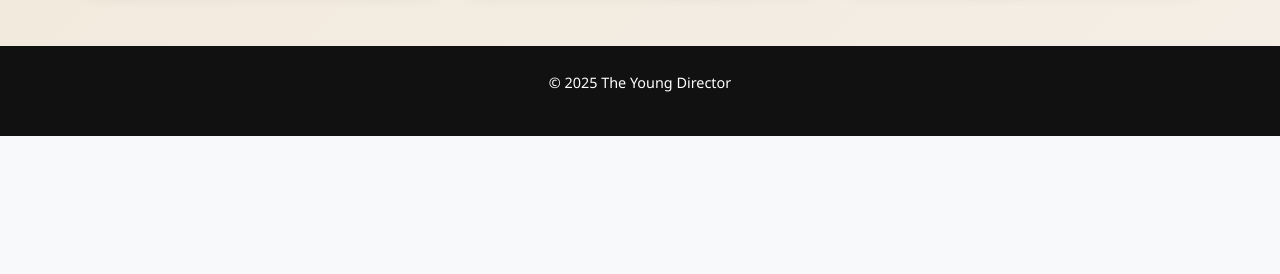
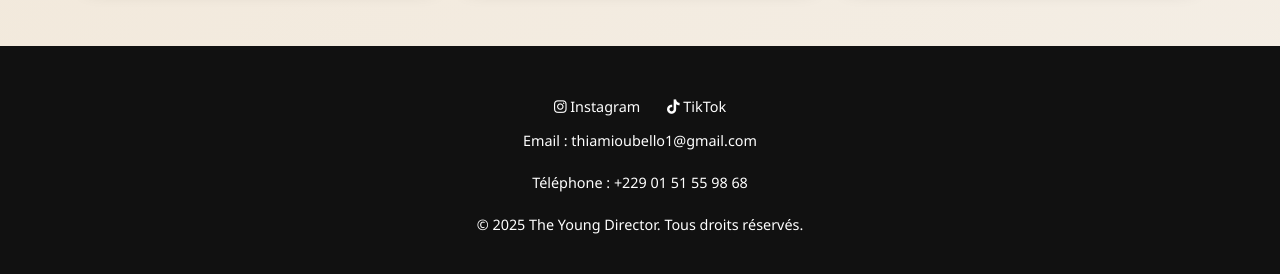
Before and after one commit to MERIA-web/the-young-director, a plain HTML site: page realisations.html in a window 1280 px wide. Shown: the part 1397-1671 px from the top of the page. Before the commit the page ends 1533 px from the top, so only its background shows below. Drawn offline with nearby package versions, Linux system fonts and the light colour scheme.

Commit message:
Ajout des logos Instagram et TikTok

```diff
--- a/realisations.html
+++ b/realisations.html
@@ -6,6 +6,7 @@
     <title>Réalisation — The Young Director</title>
 
     <link href="https://cdn.jsdelivr.net/npm/bootstrap@5.3.2/dist/css/bootstrap.min.css" rel="stylesheet">
+    <link rel="stylesheet" href="https://cdnjs.cloudflare.com/ajax/libs/font-awesome/6.0.0/css/all.min.css">
     <link rel="stylesheet" href="style.css">
 </head>
 
@@ -15,7 +16,7 @@
 
     <h1 class="text-center mb-3">Mes réalisations</h1>
     <p class="text-center mb-4">
-        Projets réalisés pour artistes, marques et événements.
+        Projets réalisés pour artistes, créations de contenus et événements.
     </p>
 
     <div class="text-center mb-5">
@@ -47,9 +48,27 @@
 </main>
 
 <footer class="site-footer py-4">
-    <div class="container text-center">
-        <p>&copy; 2025 The Young Director</p>
-    </div>
+    <footer class="site-footer py-4">
+  <div class="container text-center">
+
+    <!-- Réseaux sociaux -->
+    <div class="social-links mb-2">
+    <a href="https://www.instagram.com/therealbrenck?igsh=aWtlcHZrbzNyaHQ2" target="_blank" style="margin-right: 15px; text-decoration: none;">
+        <i class="fab fa-instagram"></i> Instagram
+    </a>
+    <a href="https://www.tiktok.com/@brenck_comics0?_r=1&_t=ZM-92PR6mESlDf" target="_blank" style="text-decoration: none;">
+        <i class="fab fa-tiktok"></i> TikTok
+    </a>
+</div>
+
+    <!-- Contact -->
+    <p>Email : <a href="mailto:contact@theyoungdirector.com">thiamioubello1@gmail.com</a></p>
+    <p>Téléphone : <a href="tel:+22951559868">+229 01 51 55 98 68</a></p>
+
+    <!-- Nom / Copyright -->
+    <p class="mb-2">&copy; 2025 The Young Director. Tous droits réservés.</p>
+
+  </div>
 </footer>
 
 </body>
```
Also changed, not shown: index.html (+23 -5 lines).
